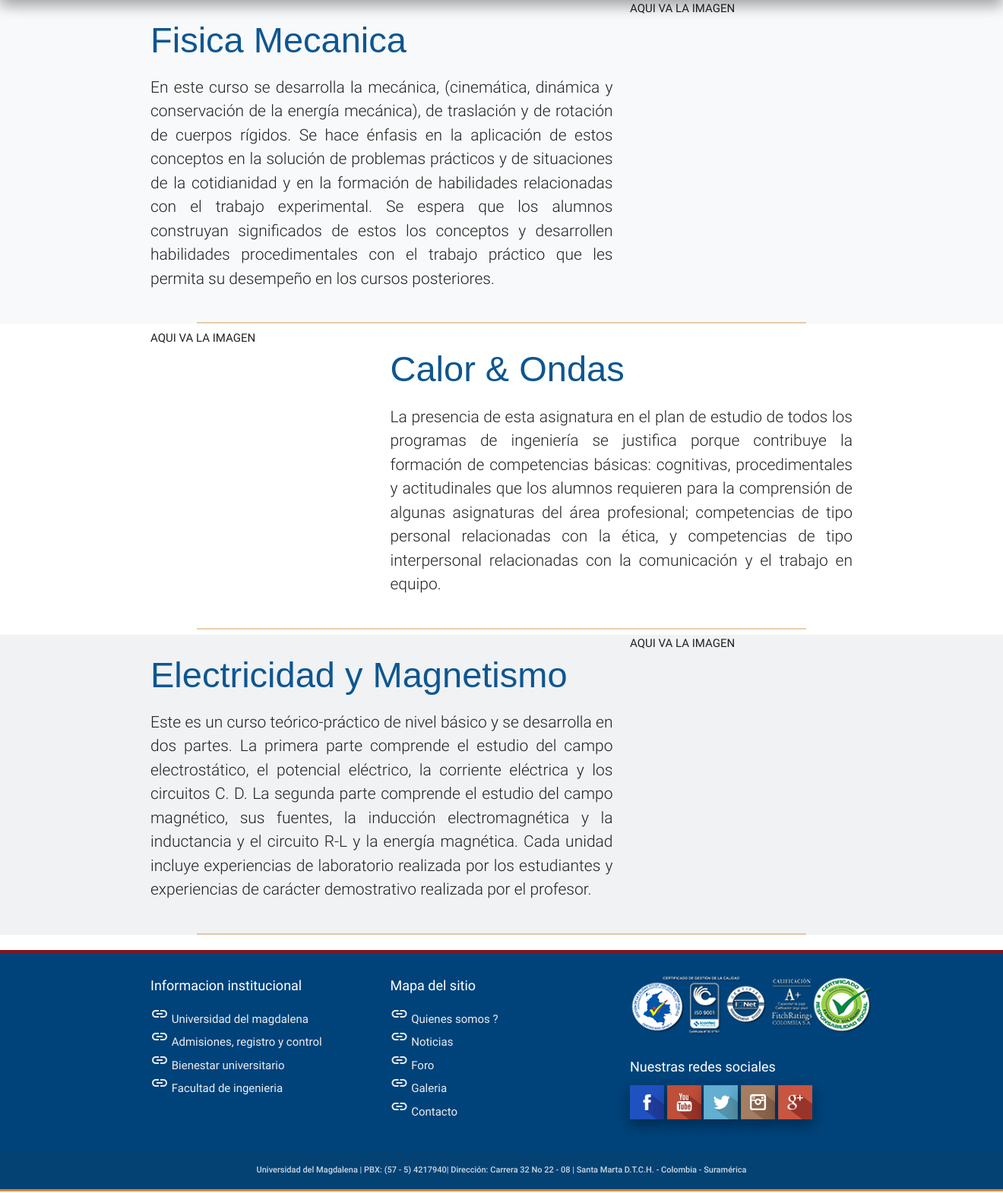
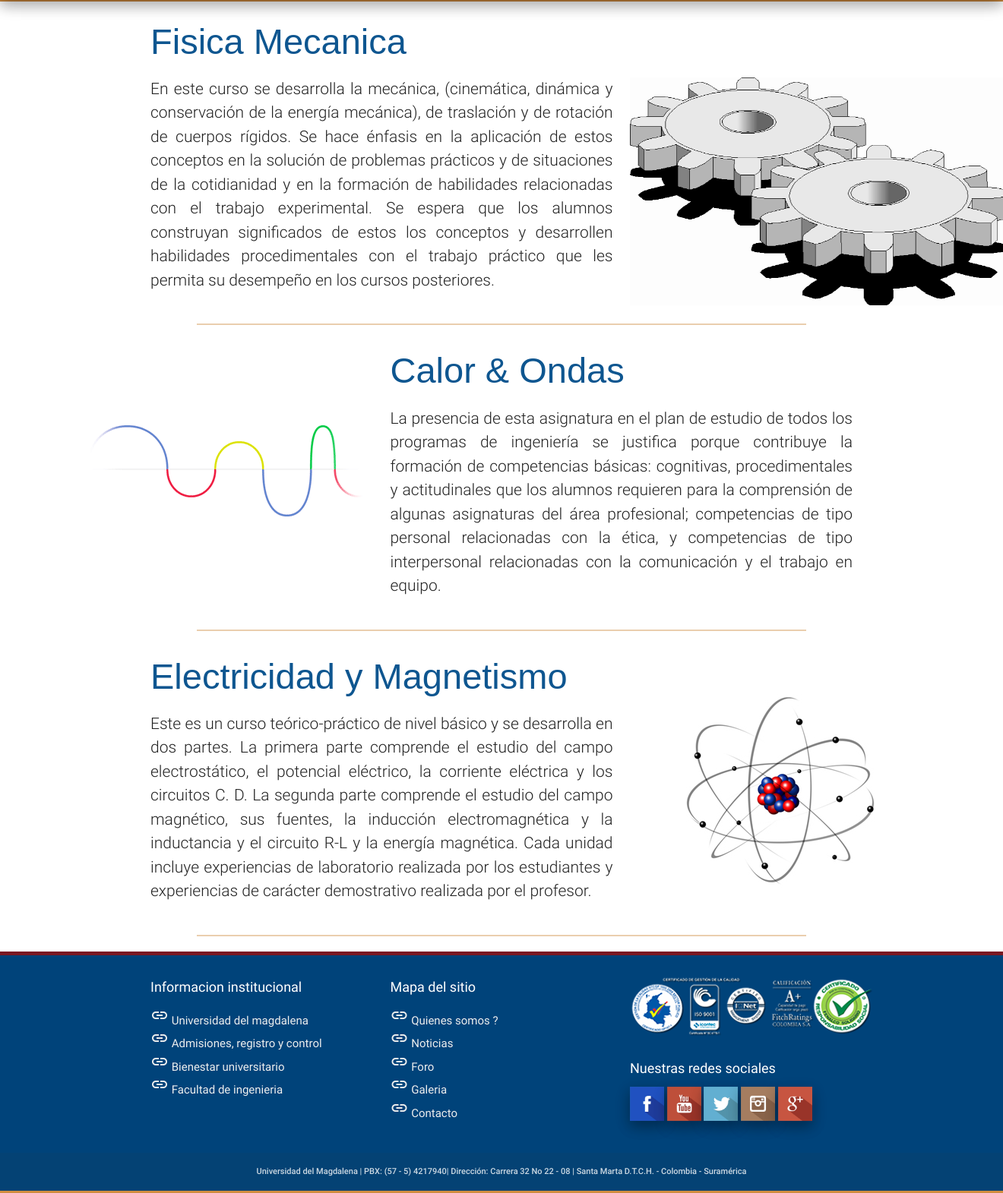
Before and after one commit to the3ballsoft/Web-site-physics, a Django app: page /cursos/ in a window 1320 px wide. Shown: the part 145-1716 px from the top of the page at 76% size. Run offline with Django 3.2, Linux system fonts and the light colour scheme.

Commit message:
materias ok

```diff
--- a/sitio_web/templates/cursos.html
+++ b/sitio_web/templates/cursos.html
@@ -14,17 +14,17 @@
 
 
 
-<section class="firtsSection" style="background-color:#F8F9FA;">
+<section class="firtsSection" style="border-top: 2px solid rgb(203, 136, 61);">
 	<div class="container">
 		<div class="row">
-			<div class="col s8">
+      <div class="col s8">
 				<h2 style="font-family: sans-serif; color:#0E5690;font-size:47px;">Fisica Mecanica</h2>
 				<p class="flow-text" style="text-align:justify;font-size:21px;">
 					En este curso se  desarrolla la mecánica, (cinemática, dinámica y conservación de la energía mecánica), de traslación y de rotación de cuerpos rígidos. Se hace énfasis en la aplicación de estos conceptos en la solución de problemas prácticos y de situaciones de la cotidianidad y en la formación de habilidades relacionadas con el trabajo experimental. Se espera que los alumnos construyan significados de estos los conceptos y desarrollen habilidades procedimentales con el trabajo práctico que les permita su desempeño en los cursos posteriores.
 				</p>
 			</div>
 			<div class="col s4">
-				AQUI VA LA IMAGEN
+				<img src="{% static "img/meca.gif"%}"  style="  WIDTH: 495PX;HEIGHT: 300PX;top: 100px;position: relative;"alt="">
 			</div>
 
 		</div>
@@ -35,7 +35,9 @@
 	<div class="container" >
 		<div class="row">
 			<div class="col s4" style="border-stylus: solid">
-				AQUI VA LA IMAGEN
+				<img src="{% static "img/calor.gif"%}" style="position: relative;
+  left: -105px;
+  top: 100px;" alt="">
 			</div>
 			<div class="col s8">
 				<h2 style="font-family: sans-serif; color:#0E5690; font-size:47px;">Calor & Ondas</h2>
@@ -49,7 +51,7 @@
 
 
 </section>
-<section class="thirdSection" style="background-color:#F0F2F4;">
+<section class="thirdSection" style="">
 	<div class="container">
 		<div class="row">
 			<div class="col s8">
@@ -57,47 +59,16 @@
 				<p class="flow-text" style="text-align:justify; font-size:21px;">Este es un curso teórico-práctico de nivel básico y se desarrolla en dos partes.  La primera parte comprende el estudio del campo electrostático, el potencial eléctrico, la corriente eléctrica y los circuitos C. D. La segunda parte comprende el estudio del campo magnético, sus fuentes, la inducción electromagnética y la inductancia y el circuito R-L y la energía magnética. Cada unidad incluye experiencias de laboratorio realizada por los estudiantes  y experiencias de carácter demostrativo realizada por el profesor.</p>
 			</div>
 			<div class="col s4">
-				AQUI VA LA IMAGEN
+				<img src="{% static "img/ele.jpg"%}" style="  position: relative;
+  left: 50px;
+  top: 60px;" alt="">
 			</div>
 
 		</div>
 		<hr>
 	</div>
 </section>
- <!-- <div class="parallax-container">
-    <div class="row container">
-    	<div class="col s6">
-      		<h2 class="header">Fisica Mecanica</h2>
-      		<p>Lorem ipsum dolor sit amet, consectetur adipisicing elit. Pariatur, nam. Ad enim repudiandae sint, excepturi, aspernatur dolorum ea cupiditate aliquam, facilis quibusdam voluptates eaque at maiores officia saepe, sunt nam!</p>
-    	</div>
-    	<div class="col s6">
-    		AQUÍ VA LA IMAGEN
-    	</div>
 
-    </div>
-  </div>
-  <div class="section white">
-    <div class="row container" style="background-color:#F0F2F4;">
-      <div class="col s6">
-      		<h2 class="header">Calor & Ondas</h2>
-      		<p>Lorem ipsum dolor sit amet, consectetur adipisicing elit. Ea praesentium modi, rerum quia aspernatur possimus obcaecati nostrum, voluptatum fugit atque quam ipsam eveniet et mollitia impedit consequuntur autem labore. Ut.</p>
-      </div>
-      <div class="col s6">
-      	AQUÍ VA LA IMAGEN
-      </div>
-    </div>
-  </div>
-  <div class="parallax-container" style="background-color:#F0F2F4;">
-    <div class="row container">
-     <div class="col s6">
-      	<h2 class="header">Electricidad Y Magnetismo</h2>
-      	<p class="grey-text text-darken-3 lighten-3">Parallax is an effect where the background content or image in this case, is moved at a different speed than the foreground content while scrolling.</p>
-     </div>
-     <div class="col s6">
-     	AQUÍ VA LA IMAGEN
-     </div>
-    </div>
-  </div> -->
 
 
 {% endblock %}
```
Also changed, not shown: sitio_web/static/img/calor.gif (added), sitio_web/static/img/ele.jpg (added), sitio_web/static/img/meca.gif (added).
